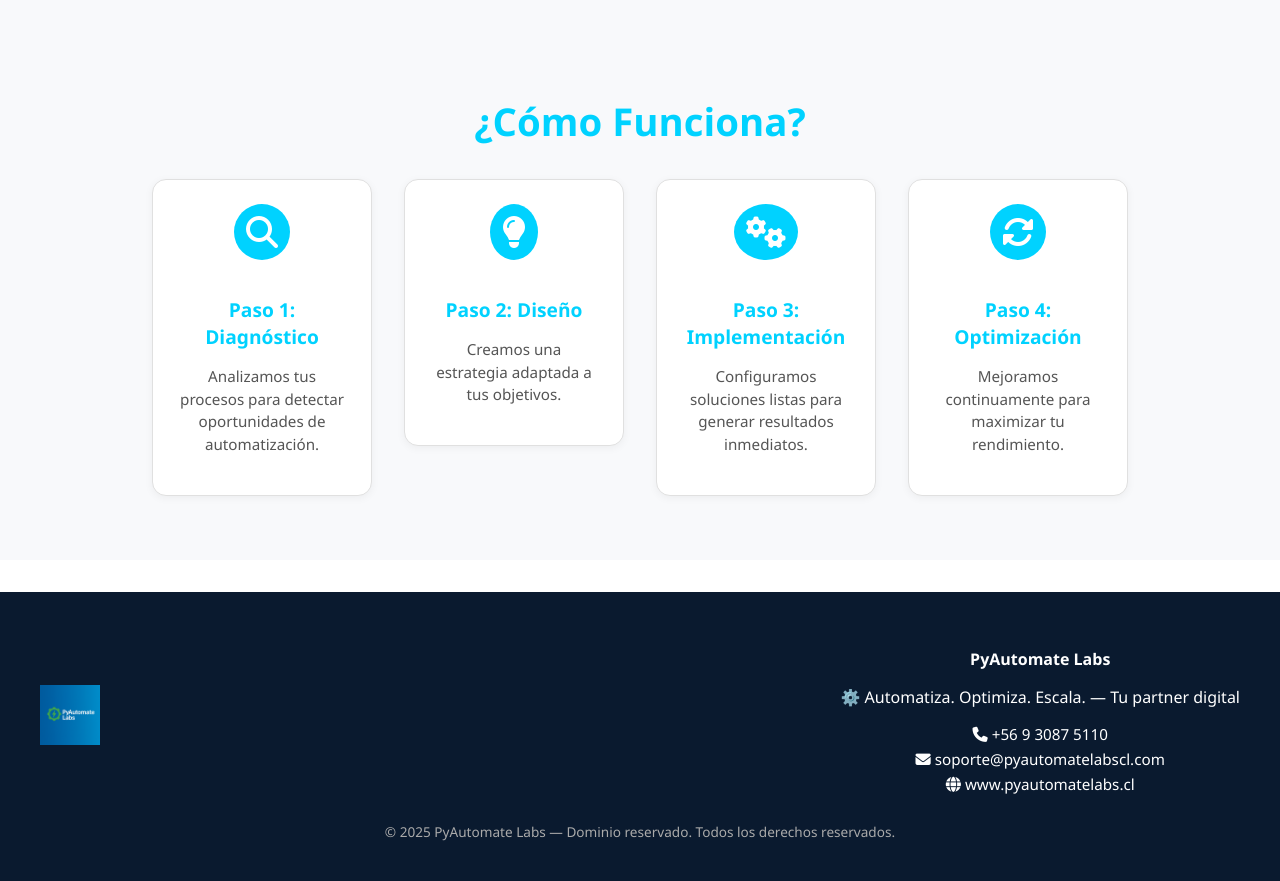
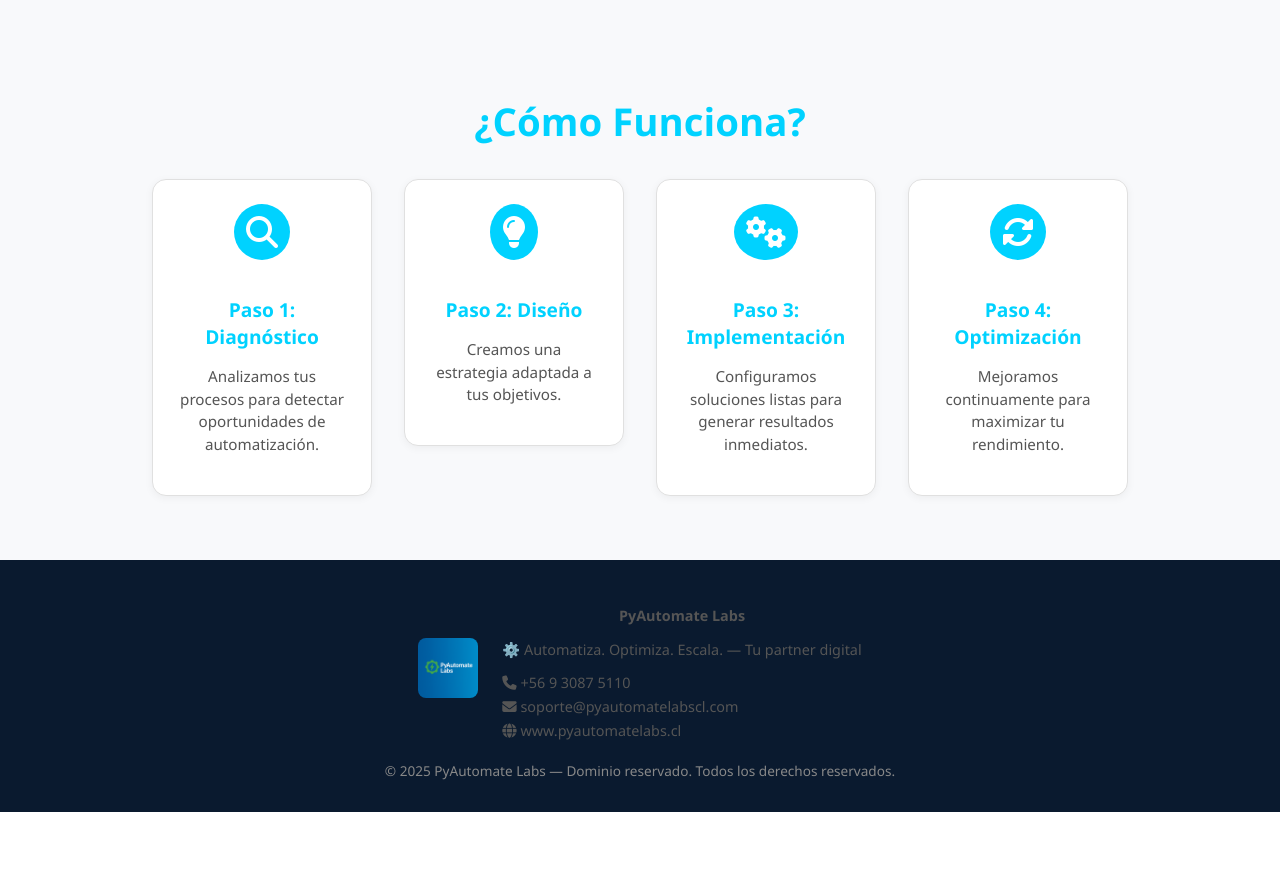
Before and after one commit to PyLabotory/Pyautomatelabs_web, a Flask app: page / in a window 1280 px wide. Shown: the part 1840-2721 px from the top of the page. After the commit the page ends 2652 px from the top, so only its background shows below. Run offline with Flask 3, Linux system fonts and the light colour scheme.

Commit message:
Update index.html

```diff
--- a/templates/index.html
+++ b/templates/index.html
@@ -126,39 +126,25 @@ section.empresa p,section.mision p{max-width:850px;margin:0 auto;font-size:1.15r
   line-height:1.5;
 }
 /* Footer profesional */
-footer{
+ footer{
   background-color:#0a1a2f;
-  color:white;
-  padding:2.5rem 1rem;
-  margin-top:2rem;
+  padding:2rem 1rem;
+  text-align:center;
+  font-size:0.9rem;
+  color:#555;
 }
-.footer-contenido{
-  max-width:1200px;
-  margin:auto;
+ .footer-contenido{
   display:flex;
   flex-wrap:wrap;
-  justify-content:space-between;
   align-items:center;
+  justify-content:center;
   gap:1.5rem;
-  text-align:center;
+  margin-bottom:1rem;
 }
-.footer-contenido img{
-  height:60px;
-}
-.footer-info{
-  flex:1;
-  min-width:220px;
-}
-.footer-info p{
-  margin:0.3rem 0;
-  font-size:0.95rem;
-}
-.footer-copy{
-  text-align:center;
-  margin-top:1.5rem;
-  font-size:0.85rem;
-  color:#aaa;
-}
+ .footer-contenido img{height:60px;border-radius:8px;}
+ .footer-info{text-align:left;}
+ .footer-info p{margin:0.3rem 0;}
+ .footer-copy{margin-top:1rem;font-size:0.85rem;color:#888;}
 /* WhatsApp */
 .whatsapp-float{
   position:fixed;
```
